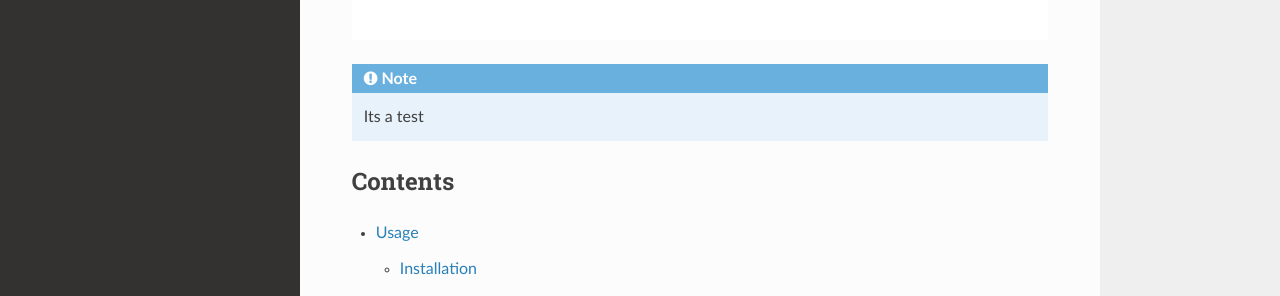
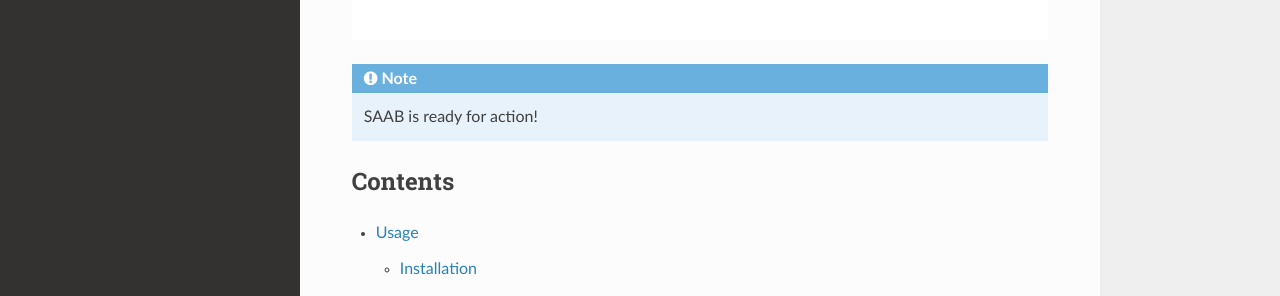
Before and after one commit to pirhonje/DBWRTD, a Sphinx documentation site: the page built from docs/source/index.rst, in a window 1280 px wide. Shown: the part 392-688 px from the top of the page. Built offline with Sphinx 7.4.7 and the Read the Docs theme 3.1.0, drawn with Linux system fonts in a browser that asks for light colours.

Commit message:
Update index.rst

```diff
--- a/docs/source/index.rst
+++ b/docs/source/index.rst
@@ -11,7 +11,7 @@
   :alt: The Henry vehicle at the lab.
 .. note::
 
-   Its a test
+   SAAB is ready for action!
 
 Contents
 --------
```
